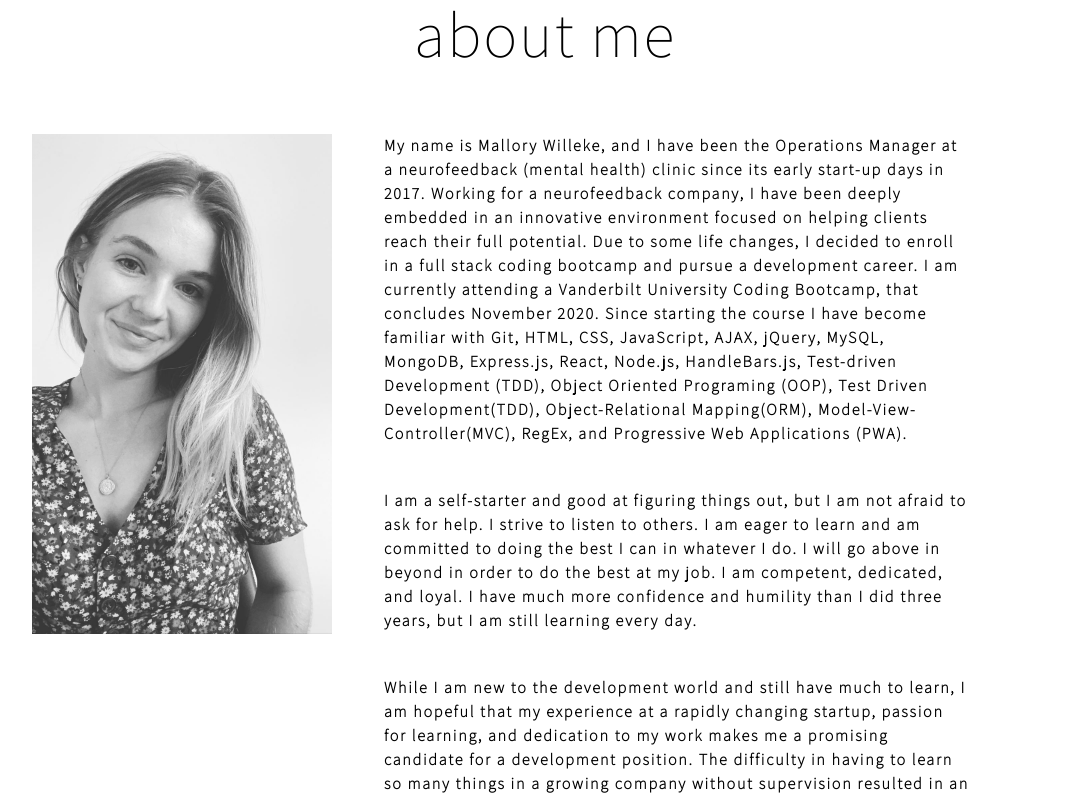
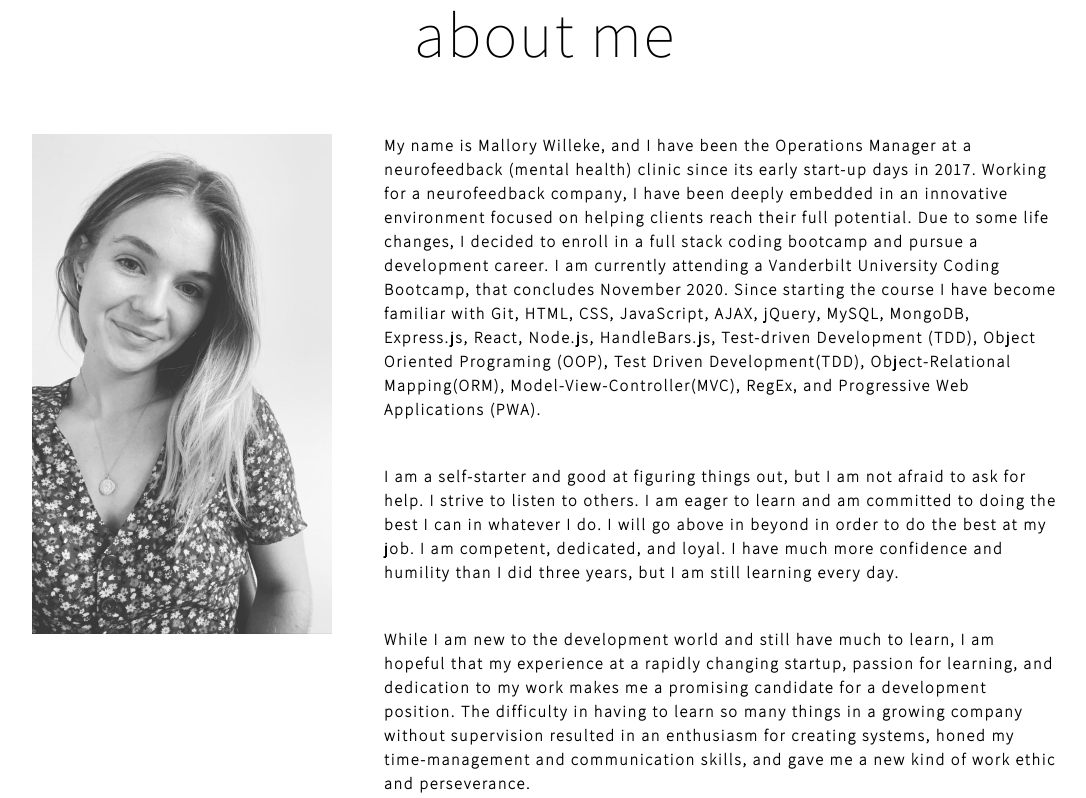
Before and after one commit to mallynnk/reactPortfolio, a React (Create React App) app: page /about in a window 1280 px wide. Shown: the part 740-1538 px from the top of the page, without its empty margins (95-1181 px from the left). Built offline with nearby package versions, Linux system fonts and the light colour scheme.

Commit message:
media queries about

```diff
--- a/package.json
+++ b/package.json
@@ -4,11 +4,16 @@
   "version": "0.1.0",
   "private": true,
   "dependencies": {
+    "@apollo/react-hooks": "^4.0.0",
     "@testing-library/jest-dom": "^5.11.5",
     "@testing-library/react": "^11.1.0",
     "@testing-library/user-event": "^12.1.10",
     "antd": "^4.8.0",
+    "apollo-boost": "^0.4.9",
+    "apollo-server": "^2.19.0",
     "bootstrap": "^4.5.3",
+    "graphql": "^15.4.0",
+    "graphql-tag": "^2.11.0",
     "react": "^17.0.1",
     "react-bootstrap": "^1.4.0",
     "react-dom": "^17.0.1",
--- a/src/App.js
+++ b/src/App.js
@@ -10,6 +10,7 @@ import Portfolio from './pages/Portfolio';
 import Contact from './pages/Contact'
 import Resume from './pages/Resume';
 
+
 function App() {
 
     return (
@@ -19,6 +20,7 @@ function App() {
       <Nav></Nav>
       <Hero></Hero>
         <Switch>
+              <Route exact path="/reactPortfolio" component={About} />
               <Route exact path="/about" component={About} />
               <Route exact path="/resume" component={Resume} />
               <Route exact path="/portfolio" component={Portfolio} />
--- a/src/index.css
+++ b/src/index.css
@@ -1,17 +1,3 @@
-/* body {
-  margin: 0;
-  font-family: -apple-system, BlinkMacSystemFont, 'Segoe UI', 'Roboto', 'Oxygen',
-    'Ubuntu', 'Cantarell', 'Fira Sans', 'Droid Sans', 'Helvetica Neue',
-    sans-serif;
-  -webkit-font-smoothing: antialiased;
-  -moz-osx-font-smoothing: grayscale;
-}
-
-code {
-  font-family: source-code-pro, Menlo, Monaco, Consolas, 'Courier New',
-    monospace;
-} */
-
 @import url('https://fonts.googleapis.com/css2?family=Assistant:wght@200&family=Open+Sans:wght@300;700&family=Roboto:wght@100&family=Staatliches&display=swap');
 
 main {
@@ -334,7 +320,6 @@ main {
   padding-bottom: 2.5rem;
 }
 
-
 footer {
   /* position: absolute; */
   width: 100%;
@@ -357,3 +342,10 @@ footer p {
   text-align: center;
   justify-content: center;
 }
+
+@media (max-width: 700px) {
+ .row {
+   display: contents;
+   justify-content: center
+  }
+}
--- a/src/pages/About/index.js
+++ b/src/pages/About/index.js
@@ -15,20 +15,19 @@ var style = {
 function About() {
     return (
         <Container>
-            <Row className="justify-content-md-center" id="about">
+            <Row className="" id="about">
                 <Col style={style}>about me</Col>
             </Row>
            <Row>
-            <Col xs={4}>
+            <Col>
                 <Media> <img
                  width={300}
                  height={500}
-                 className="mr-3"
                  src={profilePicture}
                  alt="Mallory Korpics"
                 /> </Media>
             </Col>
-            <Col xs={7} className="bio">
+            <Col md={8} xs={1}>
                 <p>
                 My name is Mallory Willeke, and I have been the Operations Manager at a neurofeedback (mental health) clinic since its early start-up days in 2017. Working for a neurofeedback company,
                 I have been deeply embedded in an innovative environment focused on helping clients reach their full potential.
--- a/src/pages/Resume/index.js
+++ b/src/pages/Resume/index.js
@@ -1,8 +1,6 @@
 import React from 'react';
-import Hero from '../../components/Hero'
 import Container from 'react-bootstrap/Container'
 import Row from 'react-bootstrap/Row'
-import Col from 'react-bootstrap/Col'
 
 var style = {
     fontSize: "4rem",
```
Also changed, not shown: 1 other file (tests, documents, lock files or other folders).
